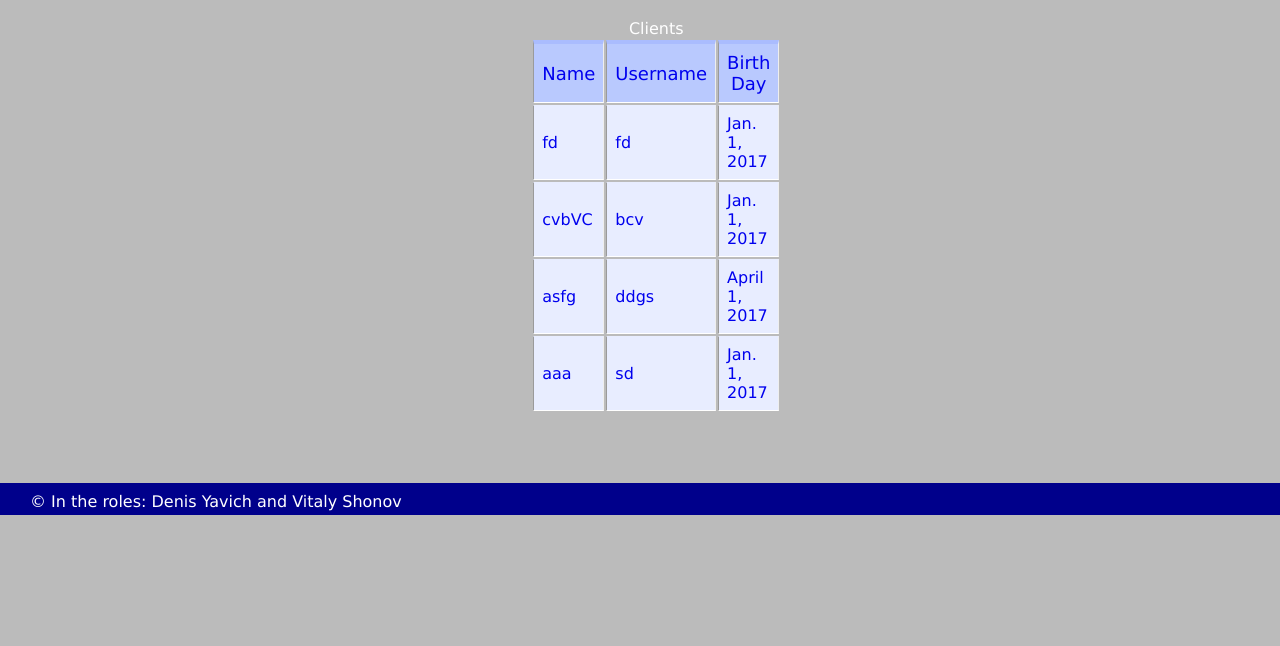
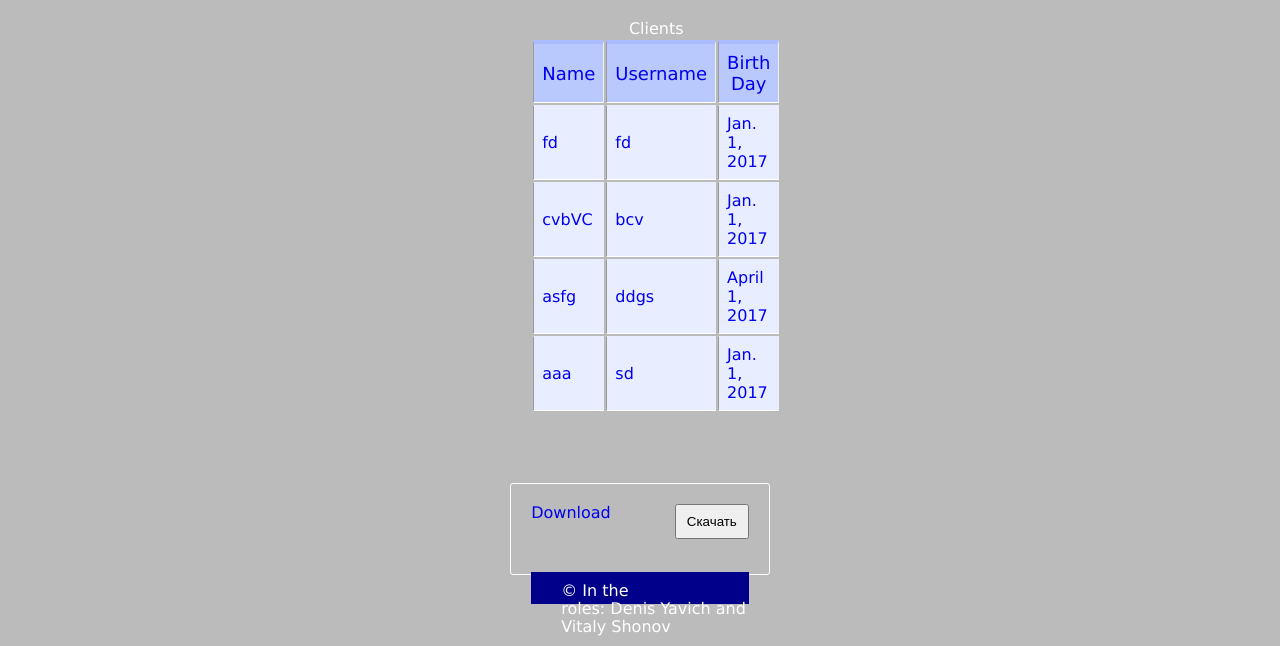
Before and after one commit to Shonov/practice-project, a Django app: page /info_clients/ in a window 1280 px wide. Shown: the part 383-1029 px from the top of the page. Before the commit the page ends 898 px from the top, so only its background shows below. Run offline with Django 3.2, Linux system fonts and the light colour scheme; a user stored in the database is signed in; data comes from the database, SQL or seed files in the repository; parts of the project's set-up code (start-up, migrations or seed data) failed here and were passed over.

Commit message:
Add immport from database to .xlsx file

```diff
--- a/clients/templates/clients/clients_list_view.html
+++ b/clients/templates/clients/clients_list_view.html
@@ -8,10 +8,10 @@
         <h4>Search</h4>
 
         <label for="id_name">Name:</label><br>
-            <input type="search" name="name" maxlength="30" id="id_name" /><br>
+        <input type="search" name="name" maxlength="30" id="id_name"/><br>
 
         <label for="id_surname">Surname:</label><br>
-            <input type="search" name="surname" maxlength="30" id="id_surname" /><br>
+        <input type="search" name="surname" maxlength="30" id="id_surname"/><br>
 
         <button type="submit">Search</button>
     </form>
@@ -22,9 +22,13 @@
         <table border="1">
             <caption>Clients</caption>
             <tr>
-                <th><a href="{% url 'sort' %}?order={% if order == 'name' %}-name{% else %}name{% endif %}">Name</a></th>
-                <th><a href="{% url 'sort' %}?order={% if order == 'surname' %}-surname{% else %}surname{% endif %}">Username</a></th>
-                <th><a href="{% url 'sort' %}?order={% if order == 'birth_Day' %}-birth_Day{% else %}birth_Day{% endif %}">Birth Day</a></th>
+                <th><a href="{% url 'sort' %}?order={% if order == 'name' %}-name{% else %}name{% endif %}">Name</a>
+                </th>
+                <th><a href="{% url 'sort' %}?order={% if order == 'surname' %}-surname{% else %}surname{% endif %}">Username</a>
+                </th>
+                <th>
+                    <a href="{% url 'sort' %}?order={% if order == 'birth_Day' %}-birth_Day{% else %}birth_Day{% endif %}">Birth
+                        Day</a></th>
             </tr>
             {% for client in client_list %}
                 <tr>
@@ -35,5 +39,10 @@
             {% endfor %}
         </table>
     </form>
-
+        <form action="{% url 'download' %}" method="get" enctype="multipart/form-data">
+    {#        <a href="{% url 'download' %}" download>Download</a>#}
+            <button type="submit">Скачать</button>
+    {#        {{ wb }}#}
+    {#    </form>#}
+    <a href="{% url 'download' %}" download>Download</a>
 {% endblock %}
--- a/clients/urls.py
+++ b/clients/urls.py
@@ -9,8 +9,8 @@ from clients import views
 urlpatterns = [
     url(r'^$', views.index, name='index'),
     url(r'^register/$', views.register, name='register'),
-    url(r'^login/$', auth_views.LoginView.as_view(template_name='clients/login.html'),  name='login'),
-    url(r'^logout/$', auth_views.LogoutView.as_view(template_name='clients/index.html'),  name='logout'),
+    url(r'^login/$', auth_views.LoginView.as_view(template_name='clients/login.html'), name='login'),
+    url(r'^logout/$', auth_views.LogoutView.as_view(template_name='clients/index.html'), name='logout'),
     url(r'^activate/(?P<id>[0-9A-Za-z_\-]+)/(?P<token>[0-9A-Za-z]{1,32})/$', views.activate, name='activate'),
     url(r'^create_client/$', views.create_client, name='create_client'),
     url(r'^info_clients/$', views.ClientsListView.as_view(), name='clients_list_view'),
@@ -19,6 +19,7 @@ urlpatterns = [
     url(r'^info_clients/(?P<pk>[0-9]+)/delete/$', views.ClientDeleteView.as_view(), name='delete_clients'),
     url(r'^info_clients/(?P<pk>[0-9]+)/update/$', views.ClientUpdateView.as_view(), name='update_client'),
     url(r'^info_clients/search/$', views.ClientsListView.as_view(), name='search'),
+    url(r'^info_clients/download$', views.save_to_xlsx_format, name='download'),
 ]
 
 urlpatterns += static(settings.MEDIA_URL, document_root=settings.MEDIA_ROOT)
--- a/clients/views.py
+++ b/clients/views.py
@@ -4,18 +4,13 @@ from django.contrib.auth.models import User
 from django.contrib.auth import login
 from django.contrib.sites.shortcuts import get_current_site
 from django.http import Http404
-from django.shortcuts import redirect, render, get_object_or_404
+from django.shortcuts import redirect, render
 from django.template.loader import render_to_string
 from django.core.mail import send_mail
 from django.utils.decorators import method_decorator
-from django.utils import six
-from django.urls import reverse
-from django.contrib.auth.models import User
-from django.shortcuts import render
-
 from django.db.models import Q
 from django.views.generic import DeleteView, ListView, DetailView, UpdateView
-
+from openpyxl import Workbook
 import hashlib
 import random
 
@@ -173,3 +168,21 @@ class DeleteClient(DeleteView):
         obj = super(DeleteClient, self).get_object()
         if not obj.creator_id == self.request.user.id:
             return obj
+
+
+def save_to_xlsx_format(request):
+    # Создание файла
+    ws = Workbook()
+    wb=ws.active
+    clients = Client.objects.all()
+    # for client in clients:
+    # for i in range()
+    # wb['B2'] =
+    i = 1
+    for cl in clients:
+        wb['A' + str(i)] = cl.name
+        wb['B' + str(i)] = cl.surname
+        wb['C' + str(i)] = str(cl.birth_Day)
+        i += 1
+    ws.save('file.xlsx')
+    return render(request, 'clients/clients_list_view.html', {'wb': ws})
--- a/requirements.txt
+++ b/requirements.txt
@@ -1,3 +1,4 @@
+openpyxl
 Django==1.11.1
 django-filter==1.0.4
 django-filters==0.2.1
```
